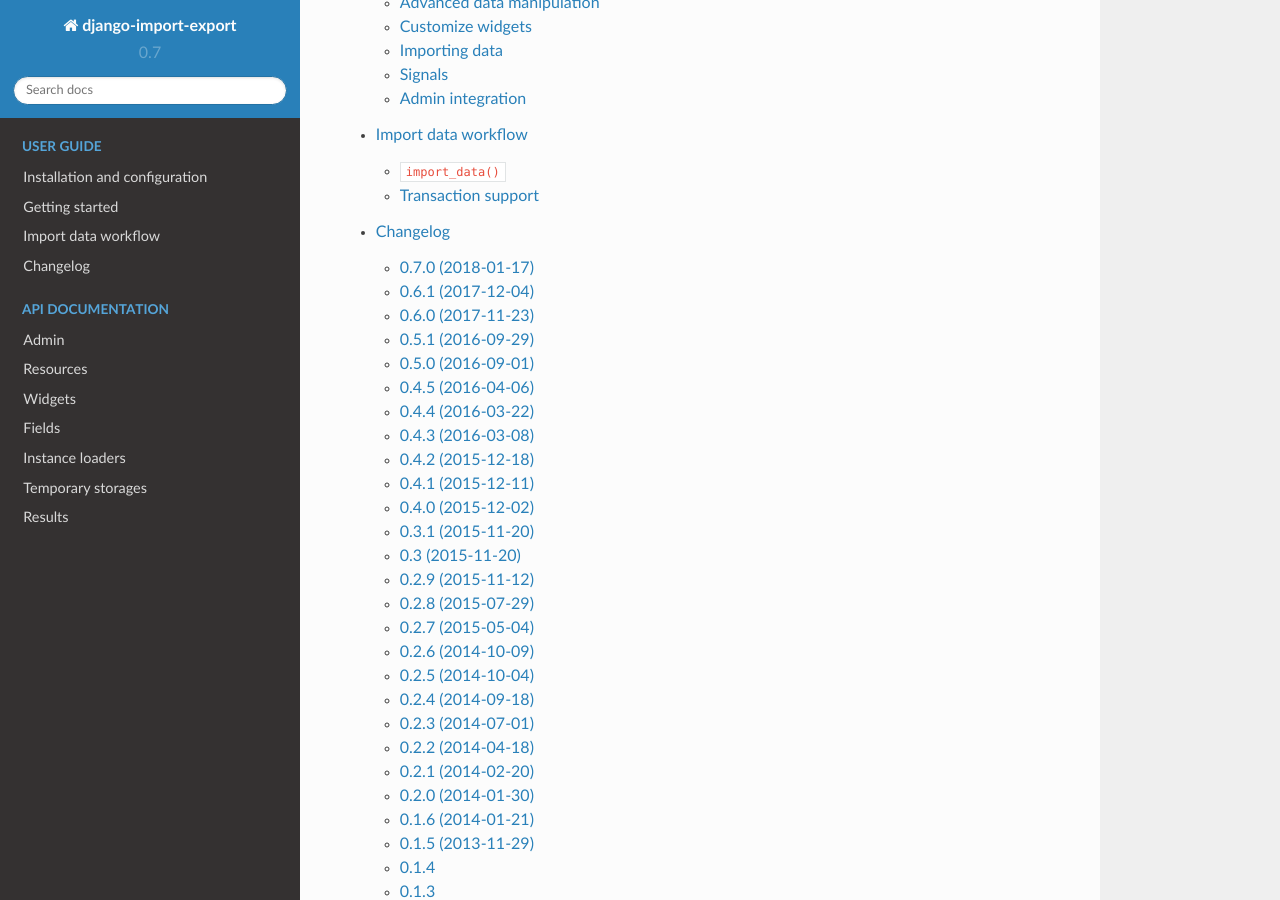
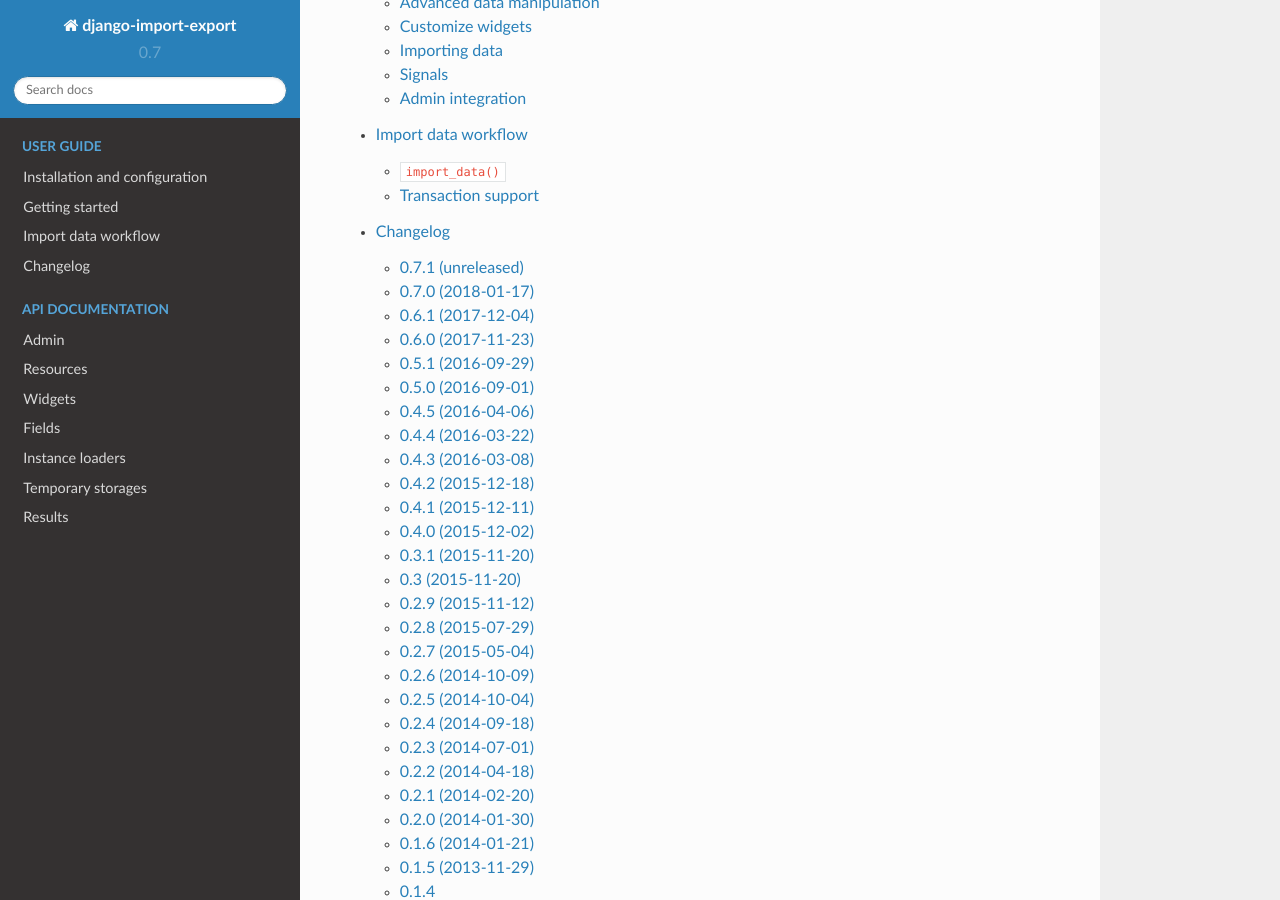
Before and after one commit to django-import-export/django-import-export, a Sphinx documentation site: the page built from docs/index.rst, in a window 1280 px wide and 900 px high, scrolled down 1041 px. Built offline with Sphinx 7.4.7 and the Read the Docs theme 2.0.0, drawn with Linux system fonts in a browser that asks for light colours.

Commit message:
Back to development: 0.7.1

```diff
--- a/docs/changelog.rst
+++ b/docs/changelog.rst
@@ -1,5 +1,11 @@
 Changelog
 =========
+
+
+0.7.1 (unreleased)
+------------------
+
+- Nothing changed yet.
 
 
 0.7.0 (2018-01-17)
--- a/import_export/__init__.py
+++ b/import_export/__init__.py
@@ -1 +1 @@
-__version__ = '0.7.0'
+__version__ = '0.7.1.dev0'
```
